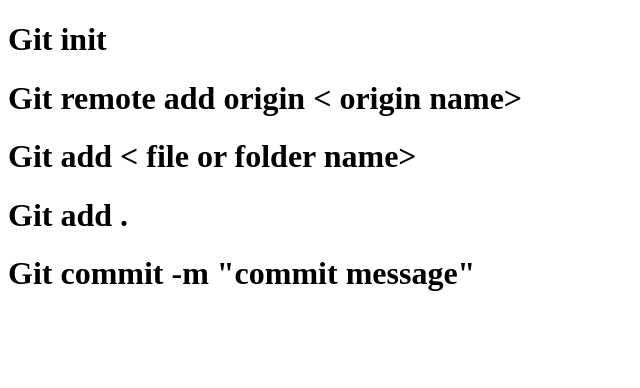
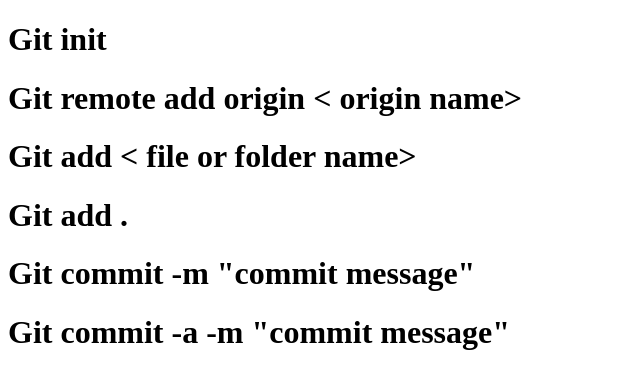
Before and after one commit to PrashantJsReact/Git-and-Github, a plain HTML site: page index.html in a window 1280 px wide. Shown: the whole page, without its empty margins (0-640 px from the left). Drawn offline with Linux system fonts and the light colour scheme.

Commit message:
adding shorthand for adding and commiting changes

```diff
--- a/index.html
+++ b/index.html
@@ -11,5 +11,6 @@
     <h1>Git add &lt file or folder name></h1>
     <h1>Git add .</h1>
     <h1>Git commit -m "commit message"</h1>
+    <h1>Git commit -a -m "commit message"</h1>
   </body>
 </html>
```
